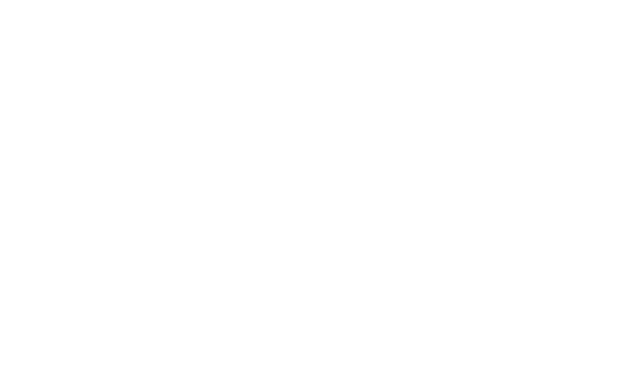
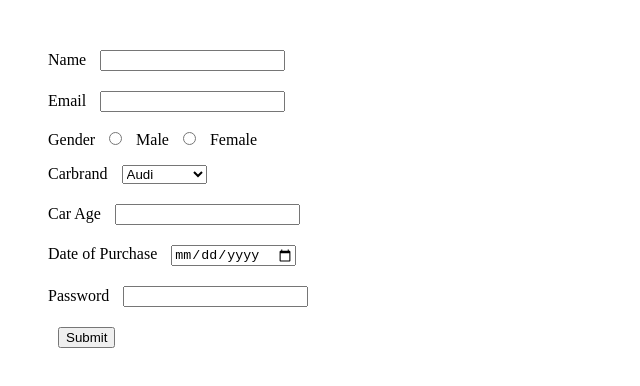
Before and after one commit to acciojob/car-insurance-form-abhiraghav23, a website: page main.html in a window 1280 px wide. Shown: the whole page, without its empty margins (0-640 px from the left). Drawn offline with Linux system fonts and the light colour scheme.

Commit message:
created a submission

```diff
--- a/main.html
+++ b/main.html
@@ -6,7 +6,46 @@
 	<link rel="stylesheet" href="styles.css">
 </head>
 
-<body>
+<form action="" method="post">
+
+  <label for="name">Name</label>
+  <input type="text" id="name" name="" required ><br>
+
+  <label for="email">Email</label>
+  <input type="email" name="" id="email" required ><br>
+
+  <label for="gender" required>Gender</label>
+  <input type="radio" name="gender" id="gender_m"  required >
+  <label for="gender">Male</label>
+
+
+  <input type="radio" name="gender" id="gender_f" required>
+  <label for="gender_f">Female</label> </br>
+
+
+  <label for="carbrand">Carbrand</label>
+  <select name="" id="carbrand">
+    <option value="carbrand">Audi</option>
+    <option value="carbrand">Mercerdes</option>
+    <option value="carbrand">BMW</option>
+    <option value="carbrand">Any other</option>
+  </select><br>
+
+  <label for="carage" >Car Age</label>
+  <input type="number" name="" id="carage" required><br>
+
+  <label for="dop">Date of Purchase</label>
+  <input type="date" name="" id="dop" required><br>
+
+  <label for="password">Password</label>
+  <input type="password" name="" id="password" required><br>
+
+  <input type="Submit" value="Submit" id="btn">
+
+
+
+</form>
+
 	<!-- the entire body must be written by student -->
     <script type="text/javascript" src="./script.js">
 </script>
--- a/styles.css
+++ b/styles.css
@@ -1,2 +1,12 @@
+form{
+	margin:20px;
+	padding:20px;
+}
+input{
+	margin:10px;
+}
+select{
+	margin:10px;
+}
 
 /* Your CSS Code here. */
```
